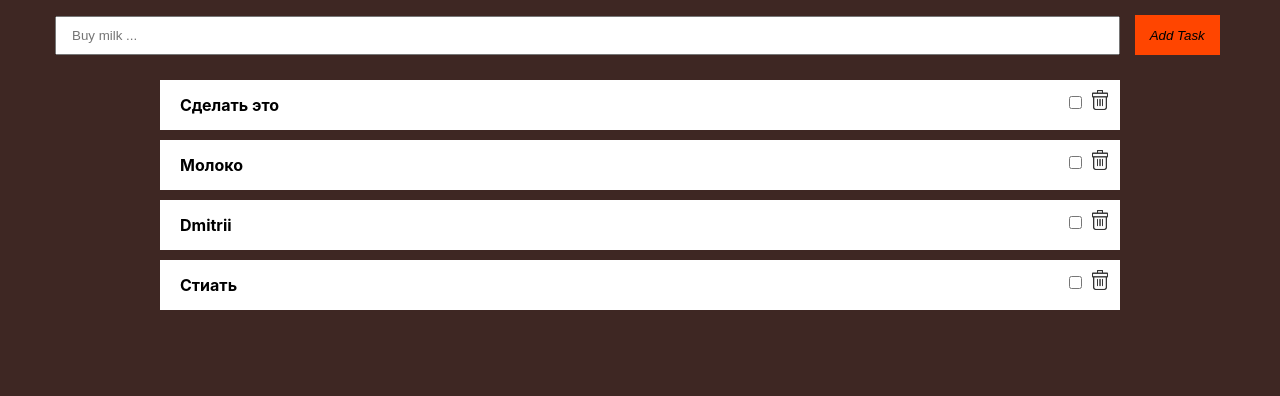
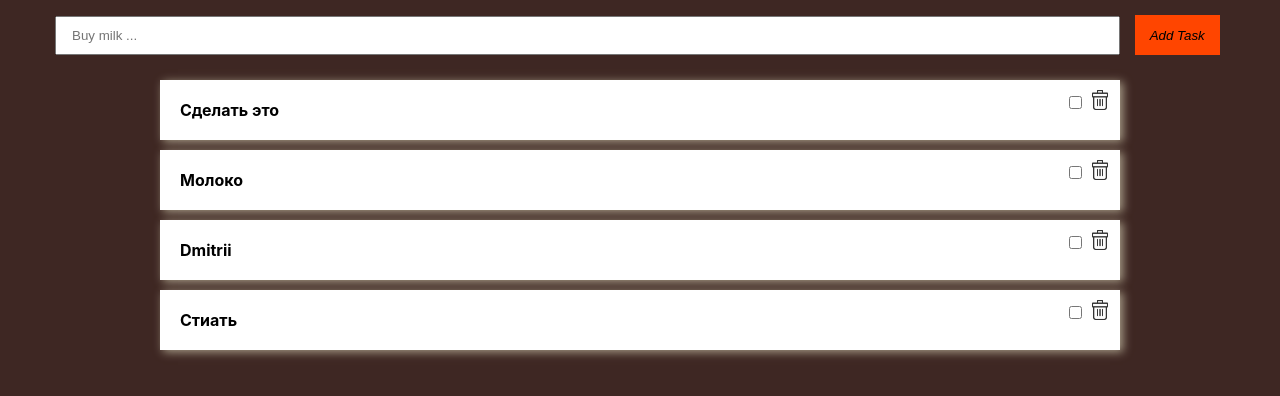
Before and after one commit to Libron/hw-53, a React (Create React App) app: page / in a window 1280 px wide. Shown: the top 396 px of the page. Built offline with nearby package versions, Linux system fonts and the light colour scheme.

Commit message:
Added extra feature "Task status - done"

```diff
--- a/src/components/Task/Task.css
+++ b/src/components/Task/Task.css
@@ -1,21 +1,19 @@
 .App h4 {
     margin: 0;
 }
-
 .task {
     background: #fff;
     width: 80%;
     margin: 10px auto;
-    padding: 15px 65px 15px 20px;
+    padding: 20px 65px 20px 20px;
+    box-shadow: 3px 2px 9px 0 rgba(255, 255, 220, 0.55);
     position: relative;
 }
-
 .buttons {
     position: absolute;
     top: 10px;
     right: 5px;
 }
-
 .btn-remove {
     width: 20px;
     height: 20px;
@@ -25,3 +23,9 @@
     outline: none;
     margin: 0 5px;
 }
+.done {
+    background: #00c853;
+}
+.default {
+    background: #ffa726;
+}
--- a/src/components/Task/Task.js
+++ b/src/components/Task/Task.js
@@ -3,10 +3,10 @@ import './Task.css';
 
 const Task = props => {
     return (
-        <div className="task">
+        <div className={"task " + props.status}>
             <h4 className="item">{props.text}</h4>
             <div className="buttons">
-                <input type="checkbox" name="done" value="done" />
+                <input type="checkbox" name="done" value="done" onChange={props.checkbox} />
                 <button className="btn-remove" onClick={props.remove}> </button>
             </div>
         </div>
```
